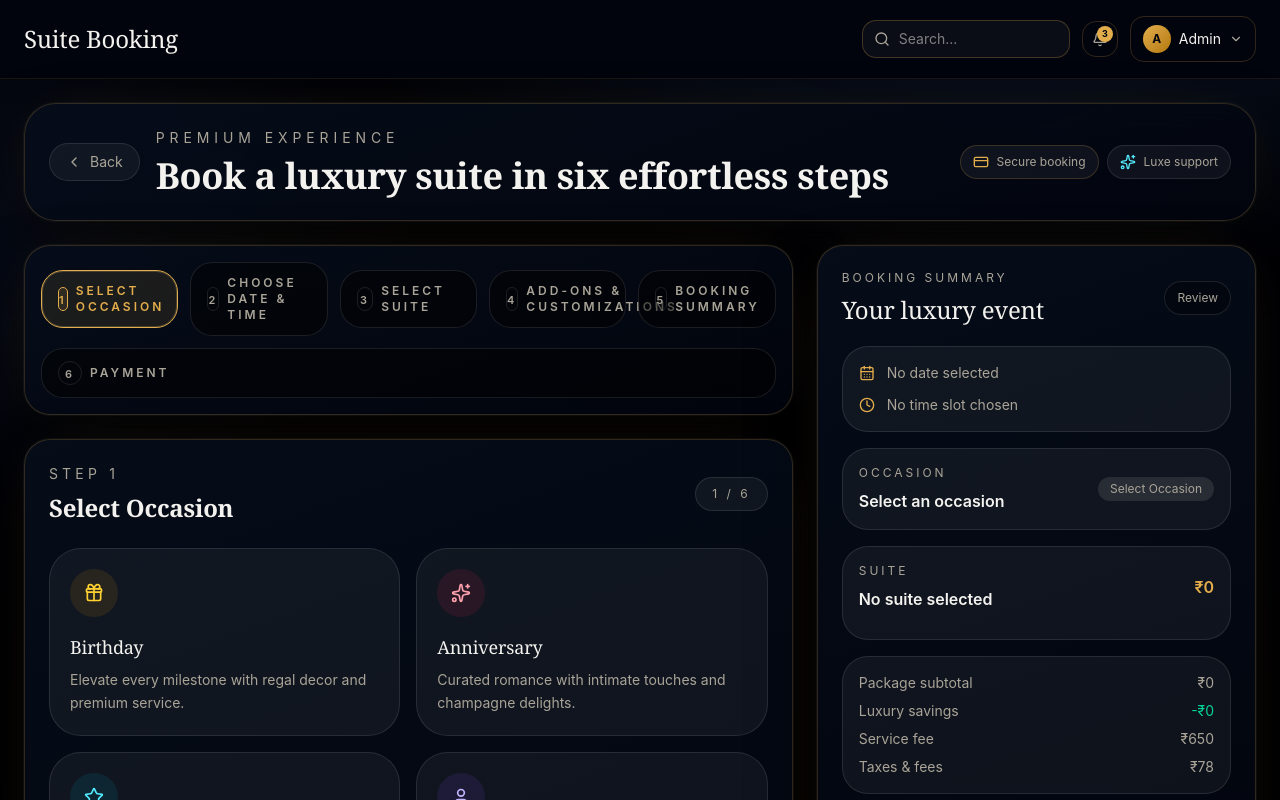
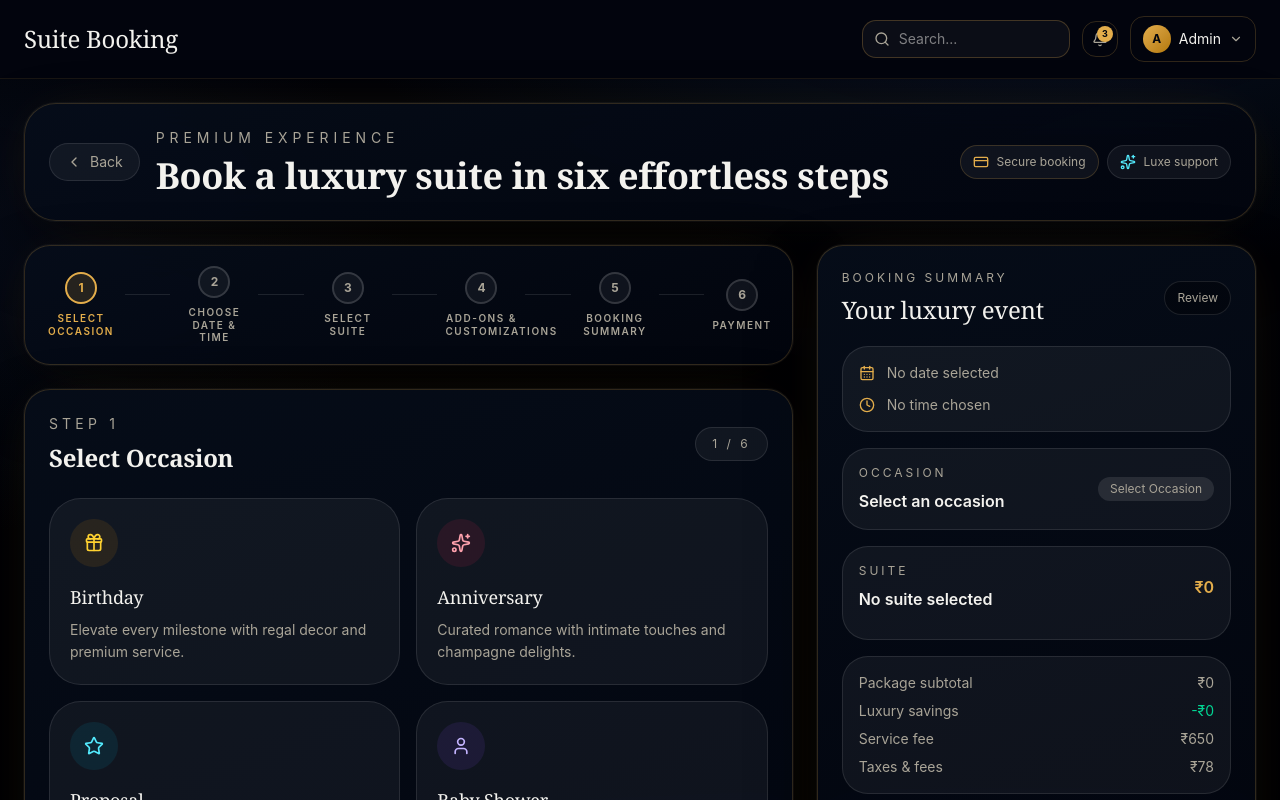
Before and after one commit to Vardhankosgi/vibenests-webapp, a React (Vite) app: page /user/suite-booking in a window 1280 px wide. Shown: the top 800 px of the page. Built offline with nearby package versions, Linux system fonts and the light colour scheme; a web font is replaced by a local one.

Commit message:
forntend changes

```diff
--- a/src/pages/SuiteBookingPage.tsx
+++ b/src/pages/SuiteBookingPage.tsx
@@ -62,13 +62,11 @@ const OCCASIONS = [
   },
 ];
 
-const TIME_SLOTS = [
-  "10:00 AM",
-  "12:30 PM",
-  "03:00 PM",
-  "05:30 PM",
-  "08:00 PM",
-  "10:30 PM",
+const TIME_OPTIONS = [
+  "09:00 AM", "10:00 AM", "11:00 AM", "12:00 PM",
+  "01:00 PM", "02:00 PM", "03:00 PM", "04:00 PM",
+  "05:00 PM", "06:00 PM", "07:00 PM", "08:00 PM",
+  "09:00 PM", "10:00 PM",
 ];
 
 const SUITES = [
@@ -118,7 +116,8 @@ export default function SuiteBookingPage() {
   const [step, setStep] = useState(0);
   const [selectedOccasion, setSelectedOccasion] = useState<string>("");
   const [bookingDate, setBookingDate] = useState("");
-  const [selectedTime, setSelectedTime] = useState<string>("");
+  const [startTime, setStartTime] = useState<string>("");
+  const [endTime, setEndTime] = useState<string>("");
   const [selectedSuite, setSelectedSuite] = useState<string>("");
   const [addonQty, setAddonQty] = useState<Record<string, number>>({
     "premium-catering": 0,
@@ -145,11 +144,11 @@ export default function SuiteBookingPage() {
 
   const isStepValid = useMemo(() => {
     if (step === 0) return !!selectedOccasion;
-    if (step === 1) return !!bookingDate && !!selectedTime;
+    if (step === 1) return !!bookingDate && !!startTime && !!endTime;
     if (step === 2) return !!selectedSuite;
     if (step === 5) return !!paymentMethod;
     return true;
-  }, [step, selectedOccasion, bookingDate, selectedTime, selectedSuite, paymentMethod]);
+  }, [step, selectedOccasion, bookingDate, startTime, endTime, selectedSuite, paymentMethod]);
 
   function handleNext() {
     if (!isStepValid) {
@@ -211,26 +210,36 @@ export default function SuiteBookingPage() {
 
         <div className="mt-6 grid gap-6 lg:grid-cols-[1.75fr_1fr]">
           <div className="space-y-6">
-            <div className="glass-card rounded-3xl border border-[var(--gold)]/15 p-4">
-              <div className="flex flex-wrap items-center gap-3">
+            <div className="glass-card rounded-3xl border border-[var(--gold)]/15 p-5">
+              <div className="flex items-center justify-between">
                 {STEPS.map((label, index) => (
+                  <div key={label} className="flex items-center flex-1 last:flex-none">
                     <button
-                    key={label}
                       type="button"
                       onClick={() => setStep(index)}
-                    className={`flex-1 min-w-[120px] rounded-2xl border px-4 py-3 text-left transition-all duration-300 ${
-                      index === step
-                        ? "border-gold bg-gold/10 text-gold shadow-[inset_0_0_0_1px_rgba(255,218,132,0.2)]"
-                        : "border-white/10 bg-black/50 text-muted-foreground hover:border-gold/20 hover:text-foreground"
-                    }`}
+                      className="flex flex-col items-center gap-2 group"
                     >
-                    <div className="flex items-center gap-2 text-xs uppercase tracking-[0.25em] font-semibold">
-                      <span className={`h-6 w-6 rounded-full border text-center text-[11px] leading-6 ${index === step ? "border-gold bg-gold/10 text-gold" : "border-white/10 text-muted-foreground"}`}>
-                      {index + 1}
+                      <span className={`h-8 w-8 rounded-full border-2 flex items-center justify-center text-xs font-bold transition-all duration-300 ${
+                        index < step
+                          ? "border-gold bg-gold text-[oklch(0.12_0.02_260)]"
+                          : index === step
+                          ? "border-gold bg-gold/15 text-gold"
+                          : "border-white/15 bg-white/5 text-muted-foreground group-hover:border-gold/40"
+                      }`}>
+                        {index < step ? "✓" : index + 1}
                       </span>
-                    <span>{label}</span>
+                      <span className={`text-[10px] font-semibold uppercase tracking-[0.15em] text-center leading-tight max-w-[72px] transition-colors ${
+                        index === step ? "text-gold" : index < step ? "text-gold/70" : "text-muted-foreground"
+                      }`}>
+                        {label}
+                      </span>
+                    </button>
+                    {index < STEPS.length - 1 && (
+                      <div className={`flex-1 h-px mx-2 mb-5 transition-colors duration-300 ${
+                        index < step ? "bg-gold/50" : "bg-white/10"
+                      }`} />
+                    )}
                   </div>
-                  </button>
                 ))}
               </div>
             </div>
@@ -287,26 +296,40 @@ export default function SuiteBookingPage() {
                     />
                   </div>
                   <div className="space-y-4">
-                    <p className="text-xs uppercase tracking-[0.25em] text-muted-foreground">Choose Time Slot</p>
-                    <div className="grid gap-3 sm:grid-cols-2">
-                      {TIME_SLOTS.map((slot) => (
-                        <button
-                          key={slot}
-                          type="button"
-                          onClick={() => setSelectedTime(slot)}
-                          className={`rounded-3xl border px-4 py-3 text-left transition ${
-                            selectedTime === slot
-                              ? "border-gold bg-gold/10 text-gold"
-                              : "border-white/10 bg-white/5 text-muted-foreground hover:border-gold/20 hover:text-foreground"
-                          }`}
+                    <div className="space-y-3">
+                      <p className="text-xs uppercase tracking-[0.25em] text-muted-foreground">Start Time</p>
+                      <div className="relative">
+                        <Clock className="absolute left-4 top-1/2 -translate-y-1/2 h-4 w-4 text-gold/60 pointer-events-none" />
+                        <select
+                          value={startTime}
+                          onChange={(e) => { setStartTime(e.target.value); setEndTime(""); }}
+                          className="luxury-input w-full rounded-3xl pl-10 pr-4 py-3 text-sm bg-black/40 appearance-none cursor-pointer [&>option]:bg-[#0a0a0a] [&>option]:text-foreground"
+                          style={{ colorScheme: "dark" }}
                         >
-                          <div className="flex items-center gap-2 text-sm font-semibold">
-                            <Clock className="h-4 w-4" />
-                            <span>{slot}</span>
+                          <option value="">Select start time</option>
+                          {TIME_OPTIONS.map((t) => (
+                            <option key={t} value={t}>{t}</option>
+                          ))}
+                        </select>
                       </div>
-                          <p className="text-xs text-muted-foreground mt-1">Premium arrival and setup included.</p>
-                        </button>
+                    </div>
+                    <div className="space-y-3">
+                      <p className="text-xs uppercase tracking-[0.25em] text-muted-foreground">End Time</p>
+                      <div className="relative">
+                        <Clock className="absolute left-4 top-1/2 -translate-y-1/2 h-4 w-4 text-gold/60 pointer-events-none" />
+                        <select
+                          value={endTime}
+                          onChange={(e) => setEndTime(e.target.value)}
+                          disabled={!startTime}
+                          className="luxury-input w-full rounded-3xl pl-10 pr-4 py-3 text-sm bg-black/40 appearance-none cursor-pointer disabled:opacity-50 disabled:cursor-not-allowed [&>option]:bg-[#0a0a0a] [&>option]:text-foreground"
+                          style={{ colorScheme: "dark" }}
+                        >
+                          <option value="">Select end time</option>
+                          {TIME_OPTIONS.slice(TIME_OPTIONS.indexOf(startTime) + 1).map((t) => (
+                            <option key={t} value={t}>{t}</option>
                           ))}
+                        </select>
+                      </div>
                     </div>
                   </div>
                 </div>
@@ -417,7 +440,7 @@ export default function SuiteBookingPage() {
                       <h4 className="text-sm uppercase tracking-[0.25em] text-muted-foreground">Your Celebration</h4>
                       <p className="mt-4 text-lg text-foreground font-semibold">{OCCASIONS.find((item) => item.id === selectedOccasion)?.label ?? "No occasion selected"}</p>
                       <p className="text-sm text-muted-foreground mt-2">{bookingDate ? `Date: ${new Date(bookingDate).toLocaleDateString()}` : "No date"}</p>
-                      <p className="text-sm text-muted-foreground">{selectedTime ? `Time: ${selectedTime}` : "No time slot"}</p>
+                      <p className="text-sm text-muted-foreground">{startTime ? `${startTime}${endTime ? ` – ${endTime}` : ""}` : "No time selected"}</p>
                     </div>
                     <div className="glass-card rounded-3xl border border-white/10 p-5">
                       <h4 className="text-sm uppercase tracking-[0.25em] text-muted-foreground">Suite</h4>
@@ -544,7 +567,7 @@ export default function SuiteBookingPage() {
                   </div>
                   <div className="flex items-center gap-3 text-sm text-muted-foreground mt-3">
                     <Clock className="h-4 w-4 text-gold" />
-                    <span>{selectedTime || "No time slot chosen"}</span>
+                    <span>{startTime ? `${startTime}${endTime ? ` – ${endTime}` : ""}` : "No time chosen"}</span>
                   </div>
                 </div>
 
```
Lines whose indentation alone changed are shown as unchanged.
